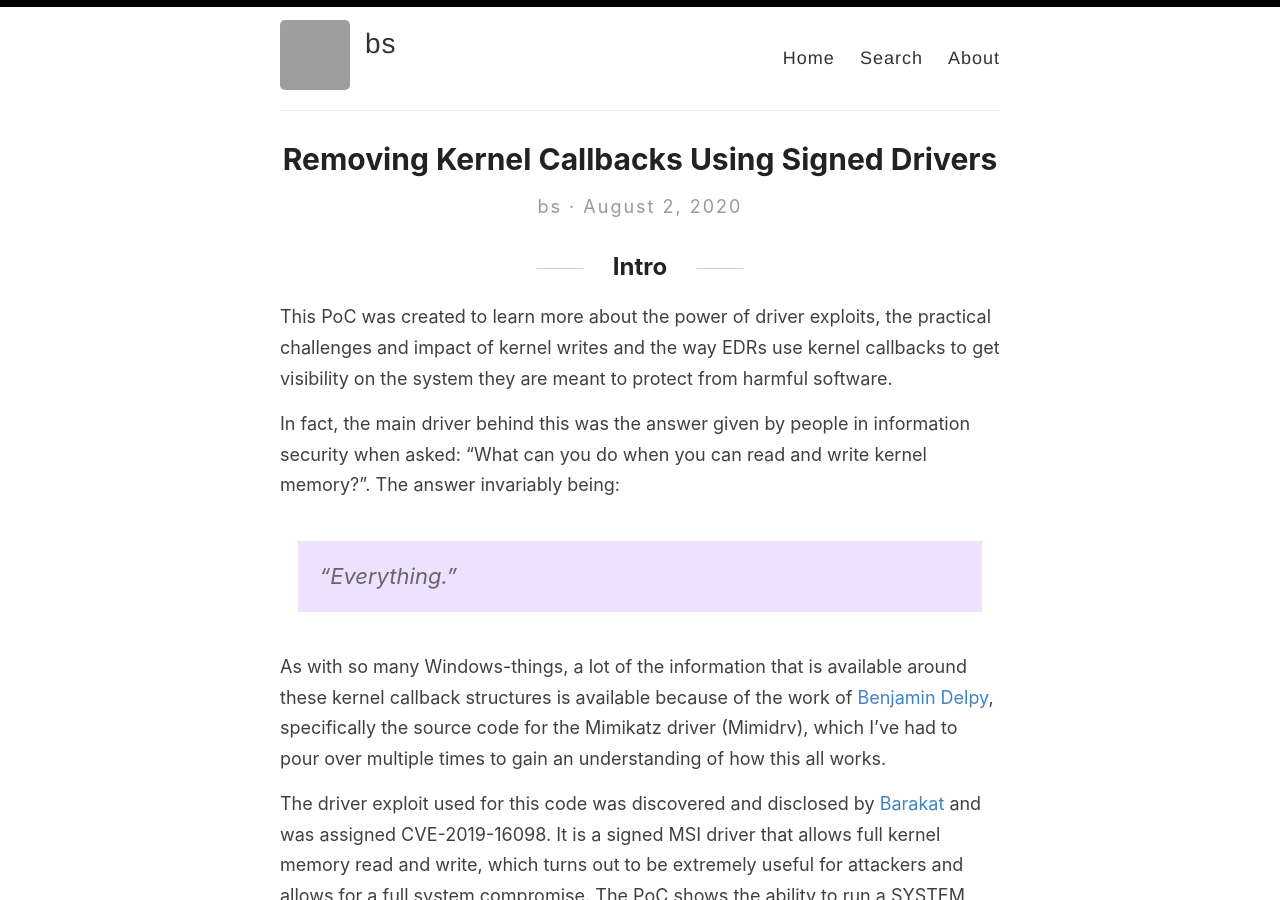
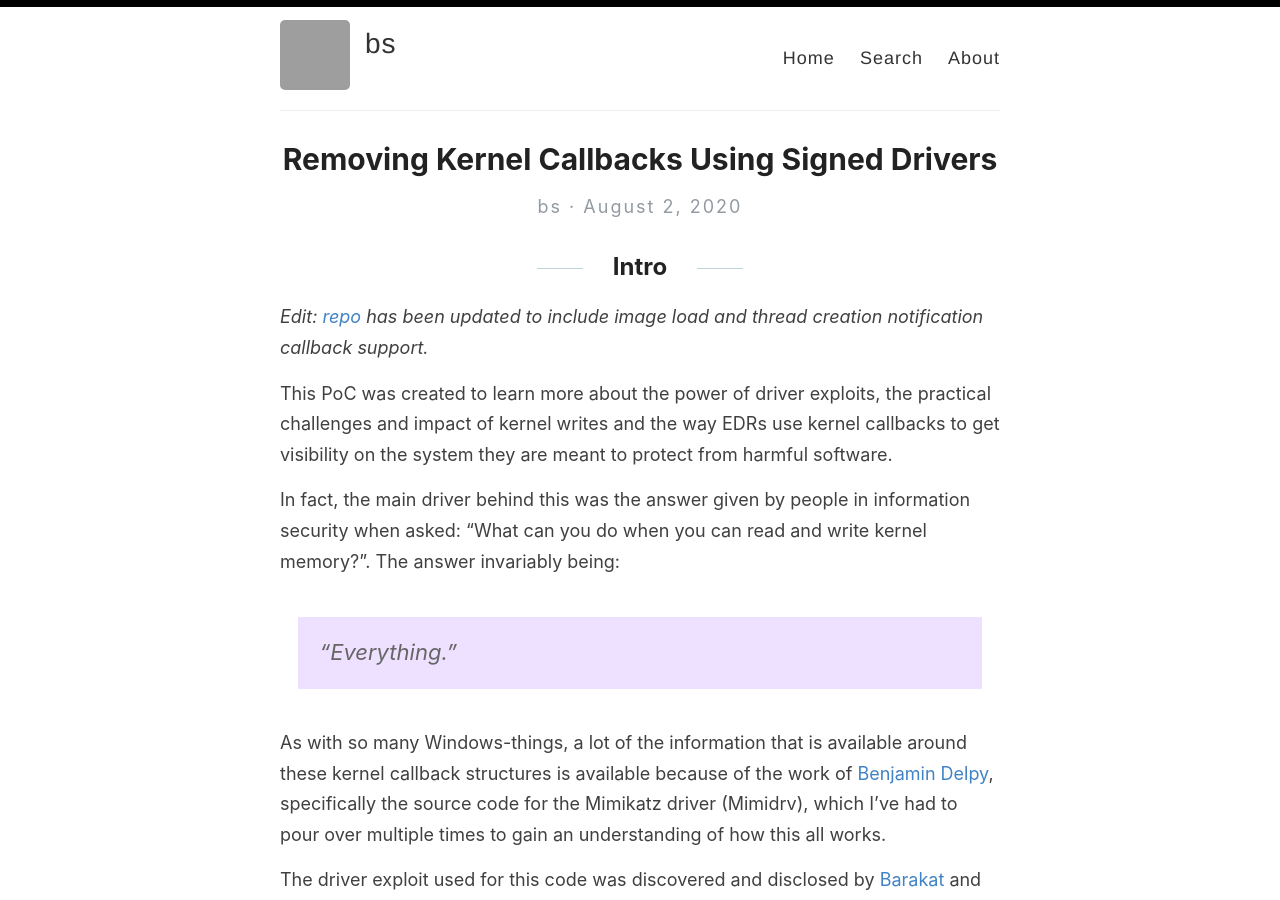
Before and after one commit to br-sn/br-sn.github.io, a Jekyll site: the page built from _posts/2020-08-02-Removing-Kernel-Callbacks-Using-Signed-Drivers.md, in a window 1280 px wide and 900 px high. Built offline with Jekyll 4.4.1, drawn with Linux system fonts in a browser that asks for light colours; our own code applies the rules of GitHub Pages for plain Markdown files; grey boxes are pictures that could not be loaded.

Commit message:
Update 2020-08-02-Removing-Kernel-Callbacks-Using-Signed-Drivers.md

```diff
--- a/_posts/2020-08-02-Removing-Kernel-Callbacks-Using-Signed-Drivers.md
+++ b/_posts/2020-08-02-Removing-Kernel-Callbacks-Using-Signed-Drivers.md
@@ -1,4 +1,6 @@
 ## Intro
+
+*Edit: [repo](https://github.com/br-sn/CheekyBlinder) has been updated to include image load and thread creation notification callback support.*
 
 This PoC was created to learn more about the power of driver exploits, the practical challenges and impact of kernel writes and the way EDRs use kernel callbacks to get visibility on the system they are meant to protect from harmful software.
 
```
